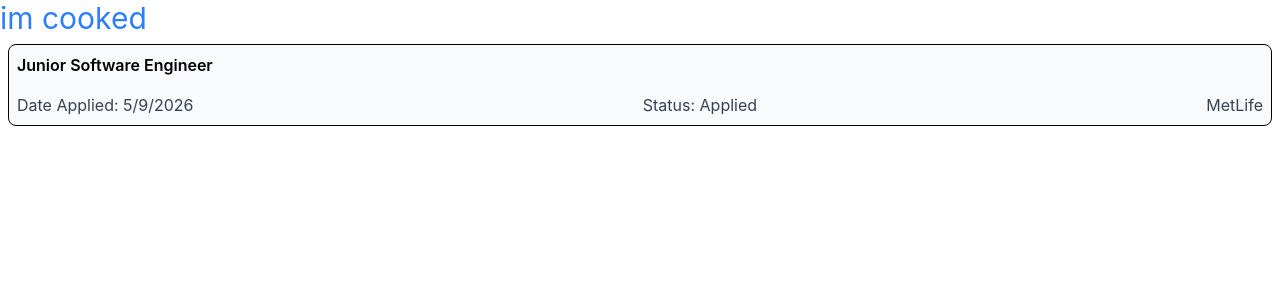
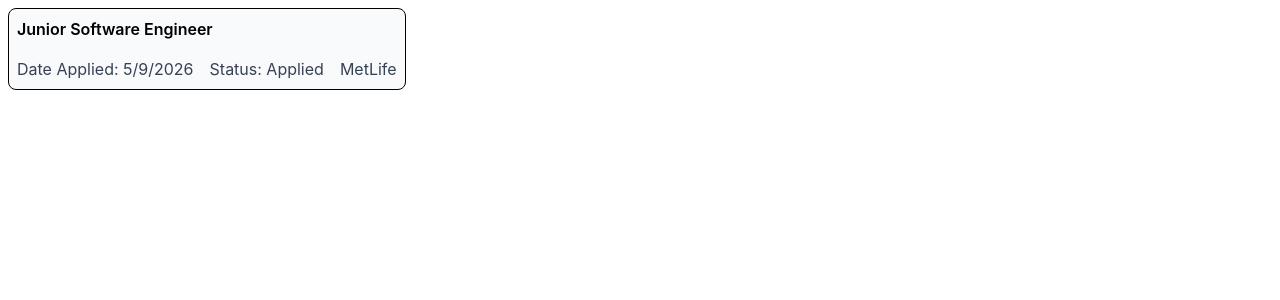
Before and after one commit to AydenGarza/ui-hire-helper, a React (Vite) app: page / in a window 1280 px wide. Shown: the top 300 px of the page. Built offline with nearby package versions, Linux system fonts and the light colour scheme.

Commit message:
ok i forgot where i left off but yea back to uix work

```diff
--- a/src/App.tsx
+++ b/src/App.tsx
@@ -9,11 +9,10 @@ function App() {
 		applicationStatus: "Applied"
 	}
   return (
-    <>
-			<h1 className='text-3xl text-blue-500'>im cooked</h1>
-			<JobApplication applicationDTO={application}></JobApplication>
-    </>
-  )
+			<div className='flex divide-y'>
+				<JobApplication applicationDTO={application}></JobApplication>
+			</div>
+		)
 }
 
 export default App
```
